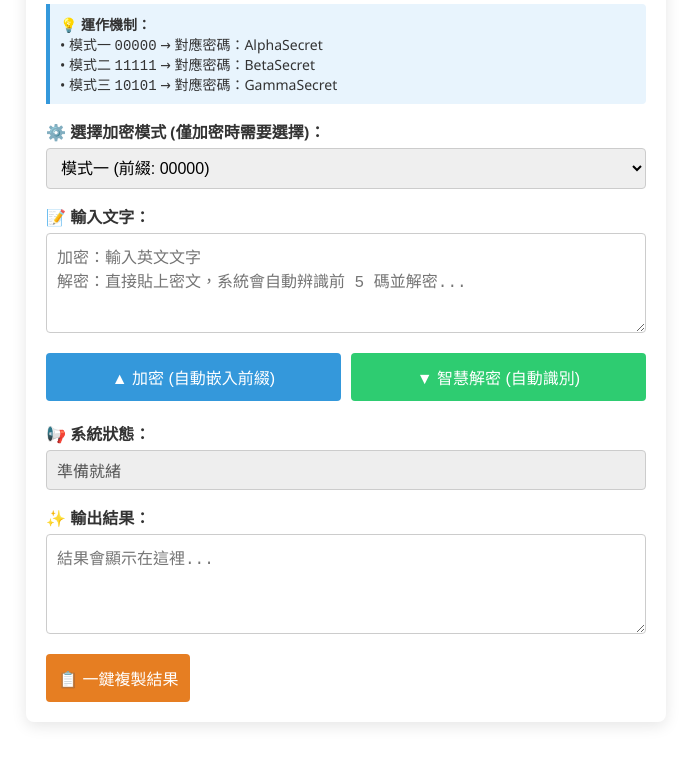
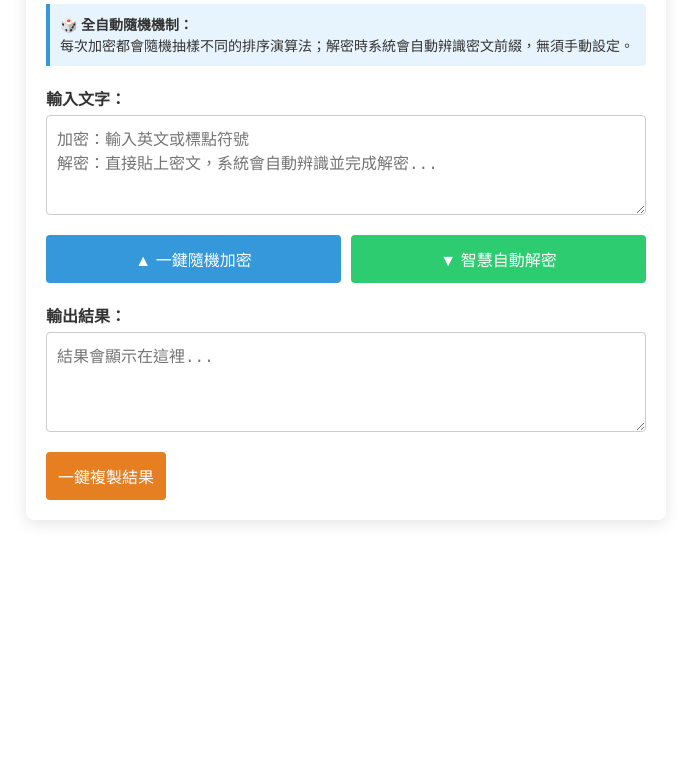
Before and after one commit to jerry101-1/-, a plain HTML site: page index.html in a window 1280 px wide. Shown: the part 131-893 px from the top of the page, without its empty margins (294-985 px from the left). After the commit the page ends 800 px from the top, so only its background shows below. Drawn offline with Linux system fonts and the light colour scheme.

Commit message:
Update index.html

```diff
--- a/index.html
+++ b/index.html
@@ -3,7 +3,7 @@
 <head>
     <meta charset="UTF-8">
     <meta name="viewport" content="width=device-width, initial-scale=1.0">
-    <title>智慧識別加解密網頁</title>
+    <title>智慧隨機加解密工具</title>
     <style>
         body {
             font-family: 'Segoe UI', Tahoma, Geneva, Verdana, sans-serif;
@@ -19,7 +19,7 @@
         h2 { text-align: center; color: #2c3e50; }
         .form-group { margin-bottom: 15px; }
         label { display: block; margin-bottom: 5px; font-weight: bold; }
-        input[type="text"], textarea, select {
+        input[type="text"], textarea {
             width: 100%;
             padding: 10px;
             box-sizing: border-box;
@@ -49,53 +49,38 @@
             background-color: #e8f4fd;
             border-left: 4px solid #3498db;
             padding: 10px;
-            margin-bottom: 15px;
+            margin-bottom: 20px;
             font-size: 14px;
             border-radius: 0 4px 4px 0;
+            line-height: 1.5;
         }
     </style>
 </head>
 <body>
 
-    <h2>🔐 智慧識別加解密網頁</h2>
+    <h2>加解密工具</h2>
 
     <div class="info-box">
-        💡 <b>運作機制：</b><br>
-        • 模式一 <code>00000</code> → 對應密碼：AlphaSecret<br>
-        • 模式二 <code>11111</code> → 對應密碼：BetaSecret<br>
-        • 模式三 <code>10101</code> → 對應密碼：GammaSecret
+        🎲 <b>全自動隨機機制：</b><br>
+        每次加密都會隨機抽樣不同的排序演算法；解密時系統會自動辨識密文前綴，無須手動設定。
     </div>
 
     <div class="form-group">
-        <label for="encryptMode">⚙️ 選擇加密模式 (僅加密時需要選擇)：</label>
-        <select id="encryptMode">
-            <option value="00000">模式一 (前綴: 00000)</option>
-            <option value="11111">模式二 (前綴: 11111)</option>
-            <option value="10101">模式三 (前綴: 10101)</option>
-        </select>
-    </div>
-
-    <div class="form-group">
-        <label for="inputText">📝 輸入文字：</label>
-        <textarea id="inputText" placeholder="加密：輸入英文文字&#10;解密：直接貼上密文，系統會自動辨識前 5 碼並解密..."></textarea>
+        <label for="inputText">輸入文字：</label>
+        <textarea id="inputText" placeholder="加密：輸入英文或標點符號&#10;解密：直接貼上密文，系統會自動辨識並完成解密..."></textarea>
     </div>
 
     <div class="btn-group">
-        <button class="btn-encode" onclick="encodeProcess()">▲ 加密 (自動嵌入前綴)</button>
-        <button class="btn-decode" onclick="decodeProcess()">▼ 智慧解密 (自動識別)</button>
+        <button class="btn-encode" onclick="encodeProcess()">▲ 一鍵隨機加密</button>
+        <button class="btn-decode" onclick="decodeProcess()">▼ 智慧自動解密</button>
     </div>
 
     <div class="form-group" style="margin-top: 20px;">
-        <label for="statusText">📢 系統狀態：</label>
-        <input type="text" id="statusText" readonly style="background:#eee; color:#555;" value="準備就緒">
-    </div>
-
-    <div class="form-group">
-        <label for="outputText">✨ 輸出結果：</label>
+        <label for="outputText">輸出結果：</label>
         <textarea id="outputText" readonly placeholder="結果會顯示在這裡..."></textarea>
     </div>
 
-    <button class="btn-copy" onclick="copyResult()">📋 一鍵複製結果</button>
+    <button class="btn-copy" onclick="copyResult()">一鍵複製結果</button>
 
 <script>
 // 基礎字元
@@ -111,11 +96,16 @@ const BASE_BINARIES = [
     "00100", "01100", "11111", "10101", "01110", "11100", "00000", "11000"
 ];
 
-// 📊 模式與密碼的對應表 (你可以在這裡修改你的密碼和前綴)
+// 📊 內建 8 組後台模式與密碼對應表
 const MODE_CONFIG = {
-    "00000": "AlphaSecret", // 模式一的密碼
-    "11111": "BetaSecret",  // 模式二的密碼
-    "10101": "GammaSecret"  // 模式三的密碼
+    "00000": "Key_Alpha_01",
+    "11111": "Key_Beta_02",
+    "10101": "Key_Gamma_03",
+    "01010": "Key_Delta_04",
+    "11000": "Key_Epsilon_05",
+    "00111": "Key_Zeta_06",
+    "11100": "Key_Eta_07",
+    "00011": "Key_Theta_08"
 };
 
 // 偽隨機數產生器
@@ -169,15 +159,25 @@ function getDynamicMap(key) {
     return { charToBin, binToChar };
 }
 
-// 執行加密
+// 執行加密 (全自動隨機模式)
 function encodeProcess() {
-    const mode = document.getElementById('encryptMode').value;
-    const key = MODE_CONFIG[mode]; // 自動取得該模式對應的密碼
+    // 從 8 種前綴中自動隨機抽一組
+    const availableModes = Object.keys(MODE_CONFIG);
+    const randomIndex = Math.floor(Math.random() * availableModes.length);
+    const mode = availableModes[randomIndex];
+
+    const key = MODE_CONFIG[mode];
     const input = document.getElementById('inputText').value;
     const { charToBin } = getDynamicMap(key);
 
-    let result = mode; // 開頭放入 5 碼識別碼
-    for (let char of input.toLowerCase()) {
+    // 標點符號容錯
+    let cleanInput = input.toLowerCase()
+        .replace(/\?/g, "？")
+        .replace(/,/g, "，")
+        .replace(/\./g, "。");
+
+    let result = mode; // 置入識別前綴
+    for (let char of cleanInput) {
         if (charToBin[char] !== undefined) {
             result += charToBin[char];
         } else {
@@ -185,10 +185,9 @@ function encodeProcess() {
         }
     }
     document.getElementById('outputText').value = result;
-    document.getElementById('statusText').value = `加密成功！使用模式前綴：${mode}`;
 }
 
-// 智慧解密
+// 智慧解密 (後台自動讀取前綴、切換密碼，不顯露給使用者)
 function decodeProcess() {
     const input = document.getElementById('inputText').value;
     let cleanInput = input.replace(/[^01]/g, "");
@@ -198,22 +197,18 @@ function decodeProcess() {
         return;
     }
 
-    // 💡 關鍵：擷取前 5 碼作為識別碼
     const detectedHeader = cleanInput.substring(0, 5);
     const key = MODE_CONFIG[detectedHeader];
 
     if (!key) {
-        document.getElementById('statusText').value = `解密失敗：無法識別的前綴 ${detectedHeader}`;
         document.getElementById('outputText').value = "";
         alert("未知的識別碼，無法解密！");
         return;
     }
 
-    // 找到對應的密碼後，載入該模式的對照表
     const { binToChar } = getDynamicMap(key);
     let result = "";
 
-    // 從第 6 碼 (索引 5) 開始解密
     for (let i = 5; i < cleanInput.length; i += 5) {
         let bin = cleanInput.substring(i, i + 5);
         if (bin.length === 5) {
@@ -222,9 +217,7 @@ function decodeProcess() {
             }
         }
     }
-
     document.getElementById('outputText').value = result;
-    document.getElementById('statusText').value = `自動識別成功！偵測到前綴：${detectedHeader}，已自動套用對應解密演算法。`;
 }
 
 function copyResult() {
```
